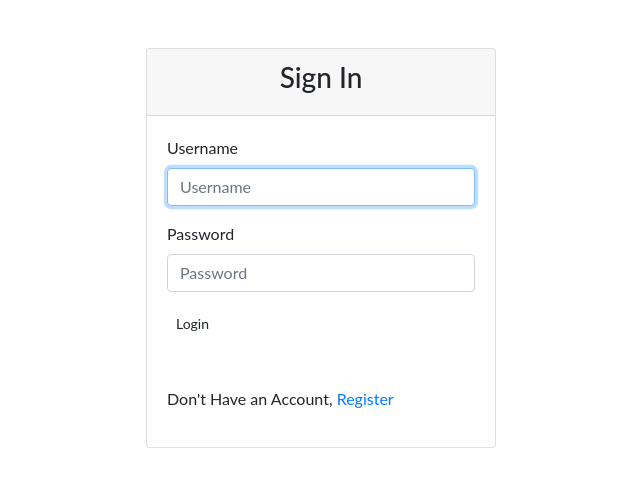
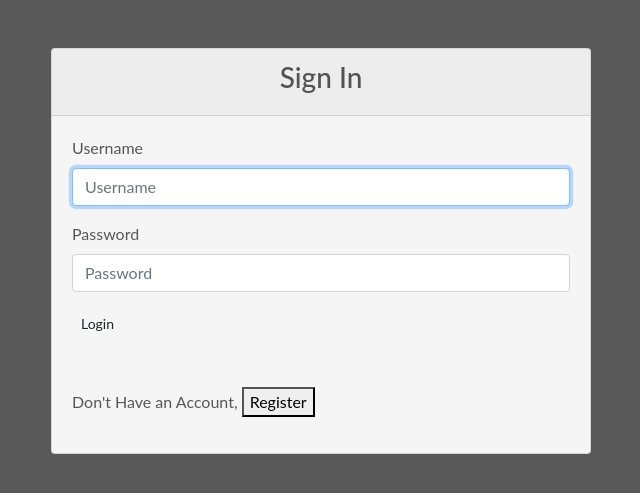
Before and after one commit to ezekielkibiego/Awwwards, a Django app: page /accounts/login/ in a window 1280 px wide. Shown: the top 493 px of the page, without its empty margins (319-959 px from the left). Run offline with Django 3.2, Linux system fonts and the light colour scheme; some libraries are stand-ins or nearby versions.

Commit message:
style log in form

```diff
--- a/awwwardsapp/templates/registration/login.html
+++ b/awwwardsapp/templates/registration/login.html
@@ -1,11 +1,21 @@
 {%extends "registration/base.html"%}
 {% load bootstrap4 %}
 {% block content %}
+<style>
+    body{
+        background-color: rgba(0, 0, 0, 0.651);
+
+    }
+    .card{
+         background-color: whitesmoke;
+         color: rgba(0, 0, 0, 0.651);
+        }
+</style>
 <div class="container">
     <div class="row">
 
-        <div class="col-md-4"></div>
-        <div class="col-md-4">
+        <div class="col-md-3"></div>
+        <div class="col-md-6">
 
             <div class="card mt-5">
                 <div class="card-header">
@@ -21,7 +31,7 @@
                         </div>
                         <input type="hidden" name="next" value="">
                     </form>
-                    <p class="mt-5">Don't Have an Account, <a href="/accounts/register/" class="text-primary">Register</a></p>
+                    <p class="mt-5">Don't Have an Account, <a href="/accounts/register/" class="text-primary"><button>Register</button></a></p>
                 </div>
             </div>
 
```
